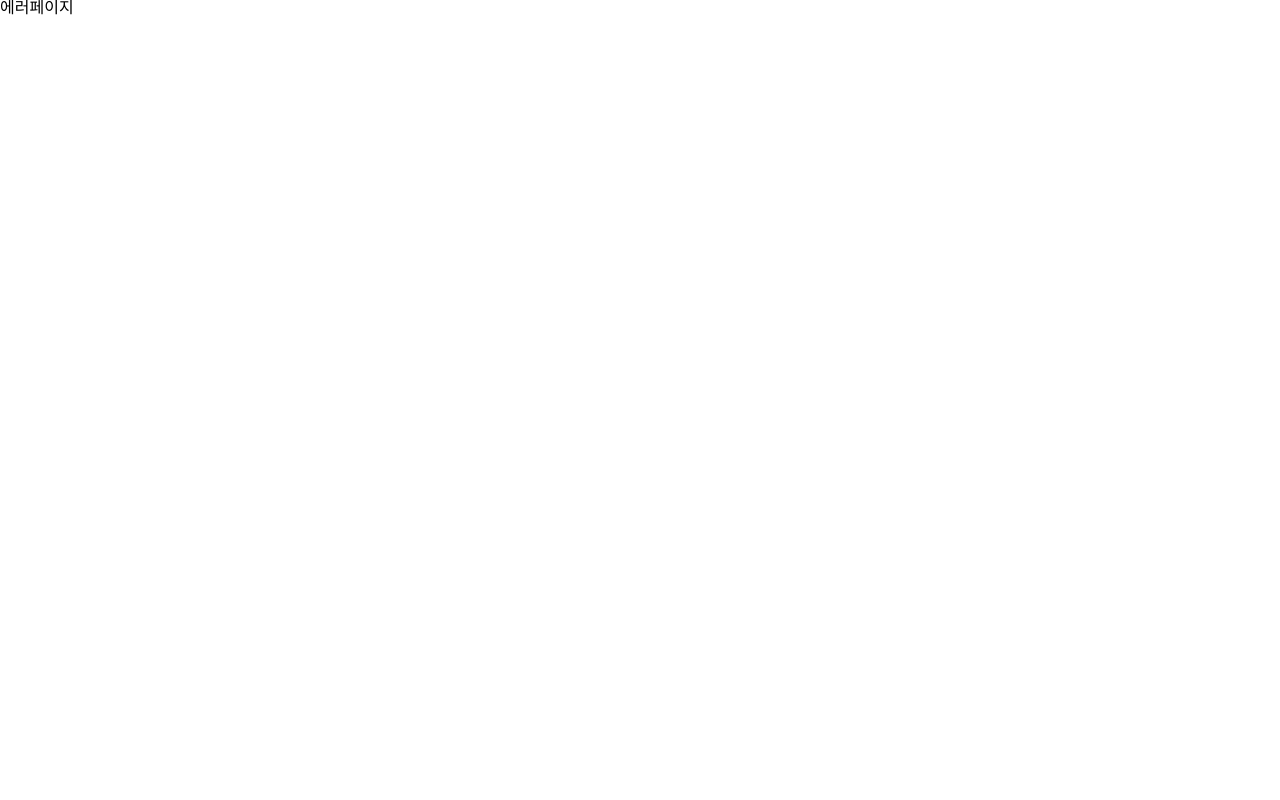
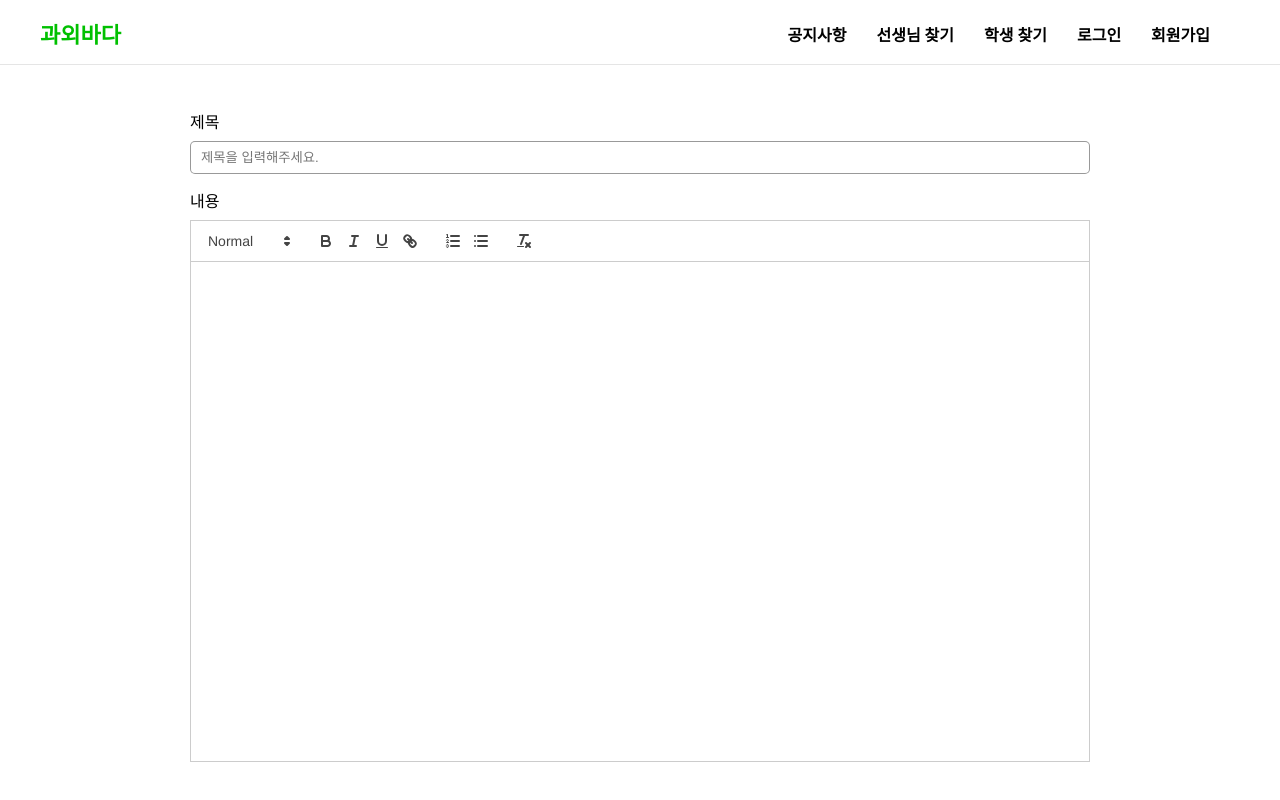
Before and after one commit to reignkk1/coding-tutoring-client, a React (Create React App) app: page /notice/write in a window 1280 px wide. Before the commit this address had no page. Shown: the top 800 px of the page. Built offline with nearby package versions, Linux system fonts and the light colour scheme.

Commit message:
style: Write Editor

```diff
--- a/package.json
+++ b/package.json
@@ -13,6 +13,7 @@
     "icons": "^1.0.0",
     "react": "^18.2.0",
     "react-dom": "^18.2.0",
+    "react-quill": "^2.0.0",
     "react-redux": "^8.0.5",
     "react-router-dom": "^6.11.1",
     "react-scripts": "5.0.1",
--- /dev/null
+++ b/src/components/write/Editor.tsx
@@ -0,0 +1,18 @@
+import ReactQuill from "react-quill";
+import { useState } from "react";
+import "react-quill/dist/quill.snow.css";
+
+export default function Editor() {
+  const [value, setValue] = useState("");
+
+  console.log(value);
+
+  return (
+    <ReactQuill
+      theme="snow"
+      value={value}
+      onChange={(prev) => console.log(prev)}
+      style={{ height: "500px", marginTop: "10px", marginBottom: "80px" }}
+    />
+  );
+}
--- a/src/pages/FindPage.tsx
+++ b/src/pages/FindPage.tsx
@@ -4,6 +4,7 @@ import PostBox from "../components/postPage/PostBox";
 import SearchBar from "../components/postPage/SearchBar";
 import Button from "../components/postPage/Button";
 import TitleBox from "../components/postPage/TitleBox";
+import { useNavigate } from "react-router-dom";
 
 const Container = styled.div`
   margin-top: 50px;
@@ -29,6 +30,8 @@ const Subject = styled.div`
 `;
 
 export default function FindPage({ category }: { category: string }) {
+  const navigate = useNavigate();
+
   const Subjects = [
     `전체`,
     `국어`,
@@ -124,12 +127,14 @@ export default function FindPage({ category }: { category: string }) {
               }을 찾으시나요?`}
             />
           </Search>
+
           <Subject>
             {Subjects.map((subject) => (
               <Button>{subject}</Button>
             ))}
           </Subject>
         </SearchBox>
+        <Button onClick={() => navigate("write")}>✏️ 작성하기</Button>
         <PostBox posts={posts} />
       </Container>
     </Wrapper>
--- a/src/pages/Notice.tsx
+++ b/src/pages/Notice.tsx
@@ -3,15 +3,19 @@ import Wrapper from "../components/common/Wrapper";
 import PostBox from "../components/postPage/PostBox";
 import SearchBar from "../components/postPage/SearchBar";
 import TitleBox from "../components/postPage/TitleBox";
+import Button from "../components/postPage/Button";
+import { useNavigate } from "react-router-dom";
 
 const Container = styled.div`
   margin-top: 50px;
   form {
     margin-top: 30px;
+    margin-bottom: 50px;
   }
 `;
 
 export default function Notice() {
+  const navigate = useNavigate();
   const posts = [
     {
       id: 1,
@@ -83,6 +87,7 @@ export default function Notice() {
           firstExplain="과외바다의 새소식, 이벤트, 행사 정보를 공유하는 공간입니다."
         />
         <SearchBar placeholder="제목을 입력해주세요!" />
+        <Button onClick={() => navigate("write")}>✏️ 작성하기</Button>
         <PostBox posts={posts} />
       </Container>
     </Wrapper>
--- /dev/null
+++ b/src/pages/Write.tsx
@@ -0,0 +1,46 @@
+import { styled } from "styled-components";
+import Wrapper from "../components/common/Wrapper";
+import Editor from "../components/write/Editor";
+import Button from "../components/postPage/Button";
+
+const Container = styled.div`
+  height: 120vh;
+  width: 900px;
+  margin: 0 auto;
+  padding-top: 50px;
+`;
+
+const TitleInput = styled.input`
+  width: 100%;
+  padding: 8px 10px;
+  margin-top: 10px;
+  border: 1px solid rgba(0, 0, 0, 0.4);
+  outline: none;
+  border-radius: 5px;
+  margin-bottom: 20px;
+  &:focus {
+    border-color: black;
+  }
+`;
+
+const Label = styled.label``;
+
+const ButtonBox = styled.div`
+  text-align: center;
+`;
+
+export default function Write() {
+  return (
+    <Wrapper>
+      <Container>
+        <Label htmlFor="title">제목</Label>
+        <TitleInput id="title" placeholder="제목을 입력해주세요." />
+        <Label>내용</Label>
+        <Editor />
+        <ButtonBox>
+          <Button>작성하기</Button>
+        </ButtonBox>
+      </Container>
+    </Wrapper>
+  );
+}
--- a/src/styles/GlobalStyles.tsx
+++ b/src/styles/GlobalStyles.tsx
@@ -8,7 +8,18 @@ ${reset}
 
 // 여기에 스타일을 지정하시면 전역으로 적용 됩니다.
 
+.ql-editor{
+    font-size:20px;
+}
+.ql-editor strong{
+     font-weight:bold;
 
+ }
+
+
+* {
+    box-sizing:border-box;
+}
 
 a {
     text-decoration:none;
```
Also changed, not shown: src/App.tsx (+13 -0 lines), 1 other file (tests, documents, lock files or other folders).
